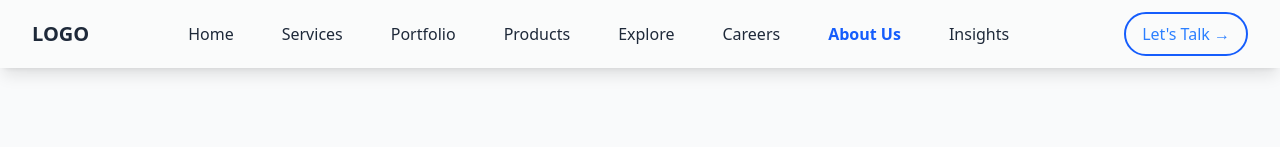
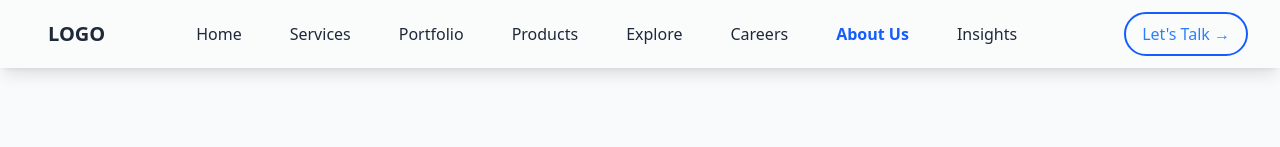
Before and after one commit to tejasrichandu-dev/TECHNOWEB, a React (Vite) app: page /about in a window 1280 px wide. Shown: the top 147 px of the page. Built offline with nearby package versions, Linux system fonts and the light colour scheme.

Commit message:
Update navBar.jsx

```diff
--- a/src/components/homePage/navBar.jsx
+++ b/src/components/homePage/navBar.jsx
@@ -33,7 +33,7 @@ function NavBar() {
       }`}
     >
       <div className="flex justify-between items-center w-full max-w-7xl mx-auto px-4 sm:px-6 lg:px-8">
-        <div className="text-xl font-bold text-gray-800">LOGO</div>
+        <div className="text-xl font-bold text-gray-800 ml-[1rem]">LOGO</div>
 
         {/* Desktop Menu */}
         <ul className="hidden md:flex space-x-6 lg:space-x-8 text-gray-800 font-poppins">
@@ -137,7 +137,7 @@ function NavBar() {
 
         {/* Hamburger Icon (Mobile) */}
         <div
-          className="md:hidden text-gray-800 text-2xl cursor-pointer p-1"
+          className="md:hidden text-gray-800 text-2xl cursor-pointer p-1 ml-[-0.5rem]"
           onClick={toggleMenu}
         >
           {isOpen ? <FiX /> : <FiMenu />}
```
